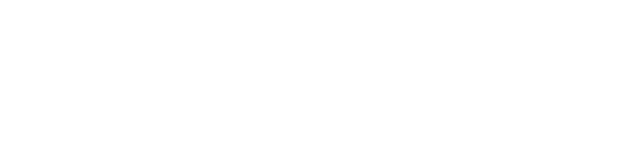
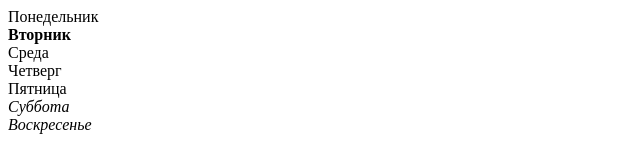
Before and after one commit to DevRunny/JS21, a plain HTML site: page index.html in a window 1280 px wide. Shown: the whole page, without its empty margins (0-640 px from the left). Drawn offline with Linux system fonts and the light colour scheme.

Commit message:
Усложненное задание седьмого урока

```diff
--- a/index.html
+++ b/index.html
@@ -1,11 +1,14 @@
 <!DOCTYPE html>
 <html lang="en">
-  <head>
+  <link>
     <meta charset="UTF-8" />
     <meta http-equiv="X-UA-Compatible" content="IE=edge" />
     <meta name="viewport" content="width=device-width, initial-scale=1.0" />
+    <link href="/style.css" rel="stylesheet" />
     <title>Document</title>
     <script defer src="./script.js"></script>
   </head>
-  <body></body>
+  <body>
+    <div id="week"></div>
+  </body>
 </html>
--- a/script.js
+++ b/script.js
@@ -1,29 +1,33 @@
-"use strict"; //Строгий режим
+"use strict";
+const week = [
+  "Понедельник",
+  "Вторник",
+  "Среда",
+  "Четверг",
+  "Пятница",
+  "Суббота",
+  "Воскресенье",
+];
+const day = document.getElementById("week"); // Получаем div куда всё будем вставлять
+const todayDay = new Date();
 
-const arr = ["243", "568", "25", "49", "19", "85", "485"];
-
-arr.forEach(function (arrNum) {
-  if (arrNum.startsWith("2") || arrNum.startsWith("4")) {
-    console.log(Number(arrNum));
-  }
-});
-
-let num = 100;
-
-const primeNumbers = () => {
-  const scrOut = [];
-  const primeNum = [];
-
-  for (let i = 2; i <= num; i++) {
-    if (!scrOut[i]) {
-      primeNum.push("Делитель этого числа: 1 и " + i);
-      for (let j = i * 2; j <= num; j += i) {
-        scrOut[j] = true;
-      }
+const days = () => {
+  week.forEach((item, i) => {
+    let newdiv = document.createElement("div"); // Для каждого элемента week создаём div
+    if (i === +todayDay.getDay() - 1) {
+      // Если текущий день недели то от номера текущей даты отнимаем единицу, так как массив у нас начинается с нуля
+      console.log(todayDay.getDay());
+      newdiv.classList.add("today"); // Добавляем класс (делаем жирным)
+      newdiv.textContent = week[i]; // Вставляем текст
     }
-  }
-
-  return primeNum.join("\n");
+    if (item == "Суббота" || item == "Воскресенье") {
+      // Если выходные то
+      newdiv.classList.add("italic"); // Делаем дополнительно курсивом (Даже если уже жирным выделено)
+      newdiv.textContent = week[i]; // Вставляем текст
+    } else {
+      newdiv.textContent = week[i]; // Если не текущий день и не выходные, то просто вставляем текст без стилей
+    }
+    day.appendChild(newdiv); // Добавляем новый див в div @day
+  });
 };
-
-console.log(primeNumbers());
+days(); // Вызываем функцию;
--- /dev/null
+++ b/style.css
@@ -0,0 +1,6 @@
+.today {
+  font-weight: 700;
+}
+.italic {
+  font-style: italic;
+}
```
